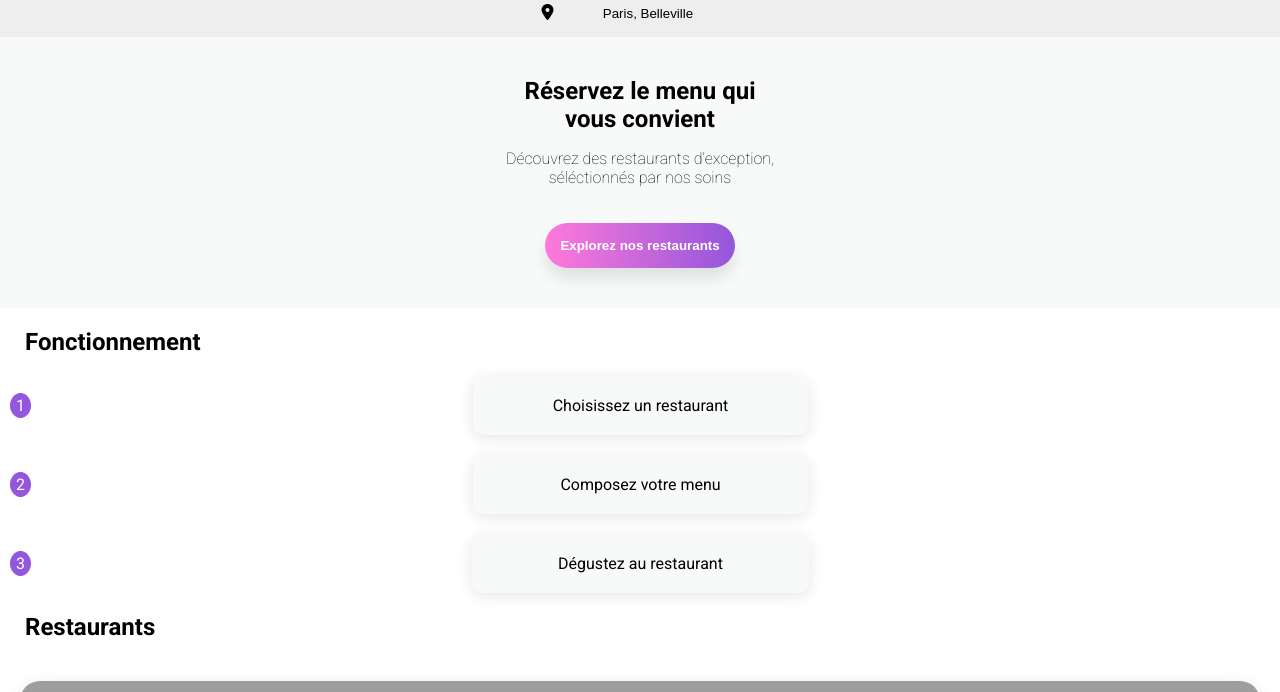
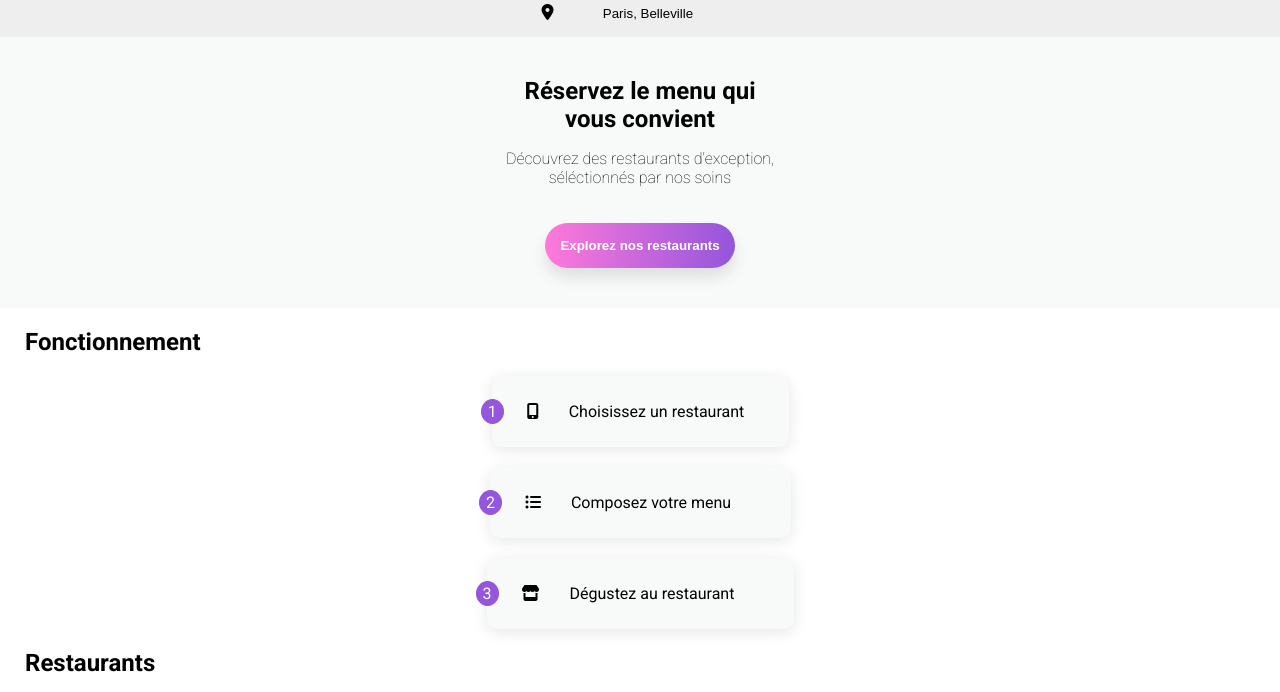
Before and after one commit to Nip1706/Ohmyfood, a website: page index.html in a window 1280 px wide. Shown: the part 68-760 px from the top of the page. Drawn offline with Linux system fonts and the light colour scheme; grey boxes are pictures that could not be loaded; a web font is replaced by a local one.

Commit message:
css changes footer

```diff
--- a/index.html
+++ b/index.html
@@ -33,9 +33,14 @@
         <div class="step-container">
             <div class="number-round">
                 <ol>1</ol>
+        </div>
+            <div class="step-choice">
+            <div class="btn btn1">
+                <div>
+                <i class="fa-solid fa-mobile-screen-button"></i>
+                </div>
+                <p>Choisissez un restaurant</p>
             </div>
-        <div class="step-choice">
-            <li class="btn btn1">Choisissez un restaurant</li>
         </div>
         </div>
         <div class="step-container">
@@ -43,7 +48,12 @@
                 <ol>2</ol>
             </div>
         <div>
-        <li class="btn btn2">Composez votre menu</li>
+        <div class="btn btn2">
+            <div>
+                <i class="fa-solid fa-list-ul"></i>
+            </div>
+            <p>Composez votre menu</p>
+        </div>
         </div>
             </div>
         <div class="step-container">
@@ -51,7 +61,12 @@
                 <ol>3</ol>
             </div>
         <div>
-        <li class="btn btn3">Dégustez au restaurant</li>
+        <div class="btn btn3">
+            <div>
+                <i class="fa-solid fa-store"></i>
+            </div>
+            <p>Dégustez au restaurant</p>
+        </div>
         </div>
         </div>
     </section>
@@ -147,8 +162,8 @@
     </section>
     <footer>
         <h2>ohmyfood</h2>
-        <h4>Proposer un retaurant</h4>
-        <h4>Devenir partenaire</h4>
+        <h4><i class="fa-solid fa-utensils"></i>Proposer un retaurant</h4>
+        <h4><i class="fa-solid fa-handshake-angle"></i>Devenir partenaire</h4>
         <h4>Mentions légales</h4>
         <h4 class="contact">Contact</h4>
     </footer>
--- a/styles/_index.scss
+++ b/styles/_index.scss
@@ -98,6 +98,7 @@
     }
 
     .number-round{
+      position: relative;
       display: flex;
       flex-direction: row;
       align-items: center;
@@ -111,10 +112,9 @@
       border-radius: 50%;
       padding-top: 2px;
       padding-bottom: 2px;
-      padding-right: 5px;
-      padding-left: 5px;
-
-      left: 10px;
+      padding-right: 6px;
+      padding-left: 6px;
+      left: -10px;
     }
 
     li{
@@ -127,26 +127,39 @@
     }
 
     .btn{
-      padding: 20px;
-      padding-left: 80px;
-      padding-right: 80px;
+      padding: 10px;
       background-color: $lightgrey;
+      padding-left: 35px;
+      padding-right: 45px;
       border-width: 0;
       border-radius: 10px;
       box-shadow: 0px 3px 15px rgb(0 0 0 / 10%);
-
     }
 
+    .btn1{
+      display: flex;
+      align-items: baseline;
+      gap: 30px;
+    }
+
+
     .btn2{
-      padding-left: 87px;
-      padding-right: 87px;
+      display: flex;
+      align-items: baseline;
+      gap: 30px;
+      padding: 10px;
+      padding-left: 35px;
+      padding-right: 60px;
       box-shadow: 0px 3px 15px rgb(0 0 0 / 10%);
 
     }
 
     .btn3{
-      padding-left: 86px;
-      padding-right: 86px;
+      display: flex;
+      align-items: baseline;
+      gap: 30px;
+      padding-left: 35px;
+      padding-right: 60px;
       box-shadow: 0px 3px 15px rgb(0 0 0 / 10%);
 
     }
@@ -220,7 +233,7 @@
       font-size: 20px;
       margin-right: 20px;
       margin-top: 30px;
-      transition: width 2s, height 2s, background-color 2s, transform 2s, font-size 2s;
+      transition: width 2s, height 2s, background-color 2s, transform 1.5s, font-size 2s;
     }
 
     .description .fa-heart:hover{
@@ -274,7 +287,18 @@
       margin-left: 25px;
       padding-bottom: 0px;
       margin-bottom: 1px;
+      margin-top: 10px;
     }
+
+    footer .fa-solid {
+      margin-right: 15px;
+    }
+
+    footer .fa-handshake-angle {
+      margin-right: 10px;
+    }
+
+
 
     .contact {
       padding-bottom: 30px;
```
Also changed, not shown: styles/_index.css, 2 other files.
